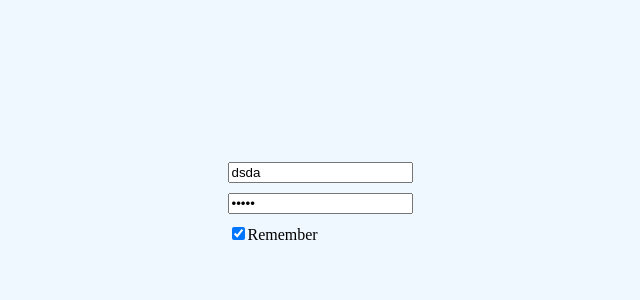
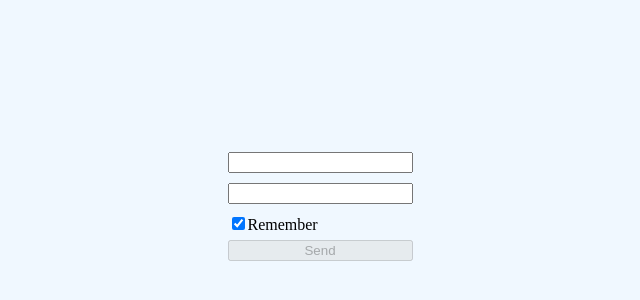
Before and after one commit to kry23/koray-korkmaz-dev-hope-react-mod-exercises, a React (Create React App) app: page / in a window 1280 px wide. Shown: the part 194-494 px from the top of the page, without its empty margins (320-960 px from the left). Built offline with nearby package versions, Linux system fonts and the light colour scheme.

Commit message:
forms-3 sol.

```diff
--- a/src/App.js
+++ b/src/App.js
@@ -6,13 +6,21 @@ import { Welcome } from "./Welcome";
 import InteractiveWelcome from "./InteractiveWelcome";
 import Login from "./Login";
 export class App extends React.Component {
+  constructor(props) {
+    super(props);
+    this.handleSubmit = this.handleSubmit.bind(this);
+  }
+  handleSubmit(event) {
+    event.preventDefault();
+    console.log("lkogin");
+  }
   render() {
     return (
       <div>
         {/* <Hello></Hello>
         <Message></Message>
         <InteractiveWelcome /> */}
-        <Login />
+        <Login handleSubmit={this.handleSubmit} />
       </div>
     );
   }
--- a/src/Login.jsx
+++ b/src/Login.jsx
@@ -1,8 +1,8 @@
 import React, { useState } from "react";
 
-export default function Login() {
-  const [name, setName] = useState("dsda");
-  const [password, setPassword] = useState("23131");
+export default function Login({ handleSubmit }) {
+  const [name, setName] = useState("");
+  const [password, setPassword] = useState("");
   const [remember, setRemember] = useState("false");
   const handleUserName = (event) => {
     setName(event.target.value);
@@ -13,9 +13,10 @@ export default function Login() {
   const handleRemember = (event) => {
     setRemember(event.target.checked);
   };
+
   return (
     <div className="login-container">
-      <form className="login-form">
+      <form className="login-form" onSubmit={handleSubmit}>
         <input onChange={handleUserName} type="text" value={name} />
         <input onChange={handlePassword} type="password" value={password} />
         <label htmlFor="remember">
@@ -27,6 +28,13 @@ export default function Login() {
           />
           Remember
         </label>
+        <button
+          onClick={handleSubmit}
+          type="submit"
+          disabled={name === "" || password === "" ? true : false}
+        >
+          Send
+        </button>
       </form>
     </div>
   );
```
